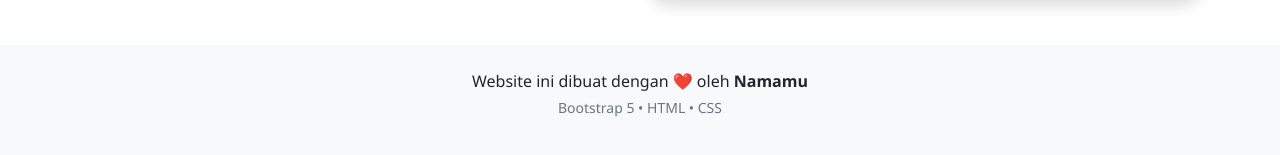
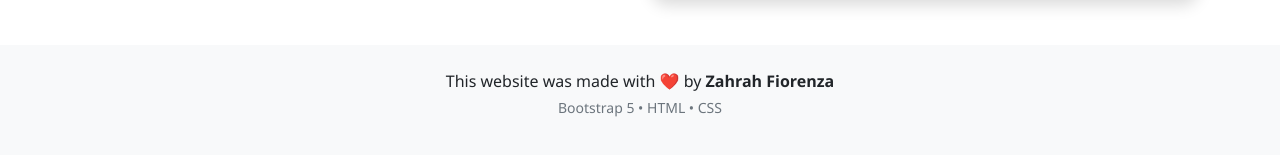
Before and after one commit to zaraaf13/Zahrah-Fiorenza-site, a plain HTML site: page index.html in a window 1280 px wide. Shown: the part 1747-1902 px from the top of the page. Drawn offline with nearby package versions, Linux system fonts and the light colour scheme.

Commit message:
Update index.html

```diff
--- a/index.html
+++ b/index.html
@@ -169,7 +169,7 @@
   <!-- Credit Section -->
 <section id="credit" class="bg-light text-center py-4">
   <div class="container">
-    <p class="mb-1">Website ini dibuat dengan ❤️ oleh <strong>Namamu</strong></p>
+    <p class="mb-1">This website was made with ❤️ by <strong>Zahrah Fiorenza</strong></p>
     <p class="text-muted small">Bootstrap 5 • HTML • CSS</p>
   </div>
 </section>
```
